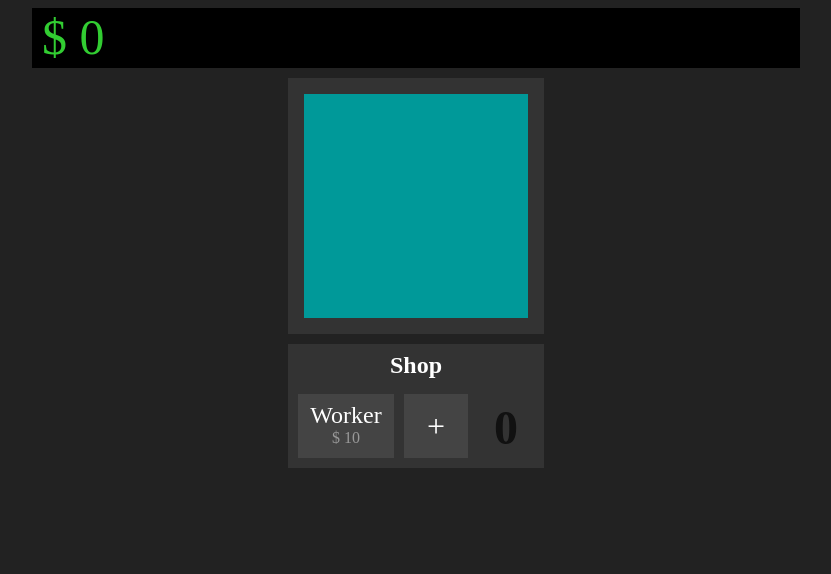
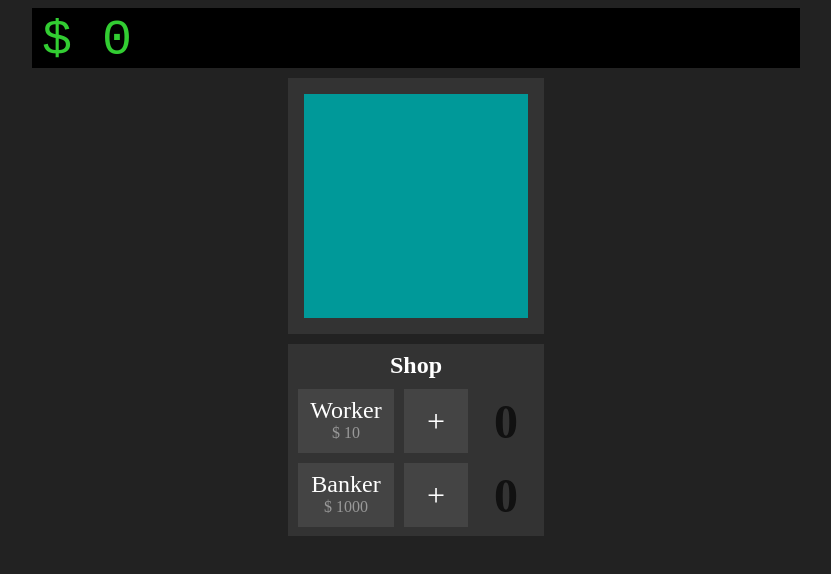
Before and after one commit to DigitalMoleMan/MassClicker, a plain HTML site: page index.html in a window 1280 px wide. Shown: the whole page, without its empty margins (224-1055 px from the left). Drawn offline with Linux system fonts and the light colour scheme.

Commit message:
added banker and smoother numbers

```diff
--- a/index.html
+++ b/index.html
@@ -6,12 +6,13 @@
         <link rel="stylesheet" href="stylesheet.css">
         <title>Mass</title>
     </head>
+    <body>
 
-    <body>
         <div id="game">
-                <div id="counter">
-                    <span id="res_amount">0</span>
-                </div>
+
+            <div id="counter">
+                <span id="res_amount">0</span>
+            </div>
 
             <div id="panels">
 
@@ -28,15 +29,29 @@
                             <span id="worker_name" class="item">Worker</span>
                             <span id="worker_price" class="itemPrice">$ 10</span>
                         </div>
-                            <button id="buy_worker" class="shopButton" onmouseover="workerInfo()" onclick="buyWorker()">+</button>
-                        <div id="worker_amount_container">
+                        <button id="buy_worker" class="shopButton" onclick="buyWorker()">+</button>
+                        <div id="worker_amount_container" class="itemAmountContainer">
                             <span id="worker_amount" class="itemAmount">0</span>
                         </div>
+                    </div>
 
+                    <div id="clickerUpgrade">
 
+                        <div class="itemName">
+                            <span id="clickerUpgrade_name" class="item">Banker</span>
+                            <span id="clicker_upgrade_price" class="itemPrice">$ 1000</span>
+                        </div>
 
+                        <button id="buy_clicker_upgrade" class="shopButton" onclick="buyClickerUpgrade()">+</button>
+                        <div id="clicker_upgrade_amount_container" class="itemAmountContainer">
+                            <span id="clicker_upgrade_amount" class="itemAmount">0</span>
+                        </div>
+                    </div>
+                </div>
             </div>
+
         </div>
+
         <script src="mass.js"></script>
     </body>
 </html>
--- a/mass.js
+++ b/mass.js
@@ -9,9 +9,14 @@ var resAmount = 0;
 var workerAmount = 0;
 var workerBuyCost = 10;
 
+/*Banker Units (Clicker Upgrades)*/
+var clickerUpgradeAmount = 0;
+var clickerMultiplier = 1;
+var clickerUpgradeCost = 1000;
+
 //adds money on click
 function addRes() {
-    resAmount += 1;
+    resAmount += (1 * clickerMultiplier);
 }
 
 //adds a worker and increases the worker price uppon passing a money check
@@ -19,21 +24,36 @@ function buyWorker() {
     if (resAmount >= workerBuyCost) {
         resAmount -= workerBuyCost;
         workerAmount += 1;
-        workerBuyCost += (workerAmount * workerAmount);
+        workerBuyCost += (workerAmount * 2);
+    }
+}
+
+function buyClickerUpgrade() {
+    if (resAmount >= clickerUpgradeCost) {
+        resAmount -= clickerUpgradeCost;
+        clickerUpgradeAmount += 1;
+        clickerMultiplier *= 2;
+        clickerUpgradeCost *= clickerMultiplier;
     }
 }
 //timer for how often workers produce money
-var tickSpeed = setInterval(gameTick, 1000);
+setInterval(gameTick, 10);
 
 function gameTick() {
-    resAmount += workerAmount;
+    resAmount += ((workerAmount * clickerMultiplier) / 100);
 }
 
 //updates all values seen on screen
 var updateSpeed = setInterval(updateValues, 10);
 
 function updateValues(){
-    document.getElementById("res_amount").innerHTML ="$ " + resAmount;
+    document.getElementById("res_amount").innerHTML ="$ " + Math.round(resAmount);
     document.getElementById("worker_price").innerHTML ="$ " + workerBuyCost;
     document.getElementById("worker_amount").innerHTML = workerAmount;
+    document.getElementById("clicker_upgrade_amount").innerHTML = clickerUpgradeAmount;
+    document.getElementById("clicker_upgrade_price").innerHTML ="$ " + clickerUpgradeCost;
 }
+
+function dev() {
+    resAmount = 100000;
+}
--- a/stylesheet.css
+++ b/stylesheet.css
@@ -15,7 +15,6 @@ div {
     overflow: hidden;
 }
 
-
 #counter {
     background-color: #000;
     color: limegreen;
@@ -32,6 +31,7 @@ div {
 
 #res_amount {
     margin-left: 10px;
+    font-family: 'Courier New', Courier, monospace;
 }
 
 #panels {
@@ -71,7 +71,7 @@ div {
 
 .upgrade_container {
     width: 256px;
-    height: 144px;
+    height: 212px;
     top: 20px;
     position: relative;
     background-color: #333;
@@ -96,8 +96,8 @@ div {
     height: 48px;
     float: left;
     top: 10px;
-    margin: 10px;
-    margin-right: 0px;
+    margin: 5px;
+    margin-left: 10px;
     padding: 8px;
     border-width: 0px;
     background-color: #444;
@@ -105,7 +105,7 @@ div {
     color: #fff;
 }
 
-#worker_name {
+.item {
     width: 96px;
     font-size: 24px;
 }
@@ -119,7 +119,7 @@ div {
     width: 64px;
     height: 64px;
     float: left;
-    margin: 10px;
+    margin: 5px;
     margin-bottom: 0px;
     margin-right: 0px;
     border-width: 0px;
@@ -130,15 +130,6 @@ div {
     cursor: pointer;
     transition: transform .05s;
 }
-
-#upgrade_worker {
-    width: 64px;
-    height: 64px;
-    float: right;
-    margin: 10px;
-
-}
-
 
 .shopButton:hover {
     transform: scale(1.1);
@@ -151,8 +142,8 @@ div {
     background-color: #505050;
 }
 
-#worker_amount_container {
-    margin-top: 16px;
+.itemAmountContainer {
+    margin-top: 10px;
     color: #111;
     font-size: 48px;
     font-weight: 600;
```
